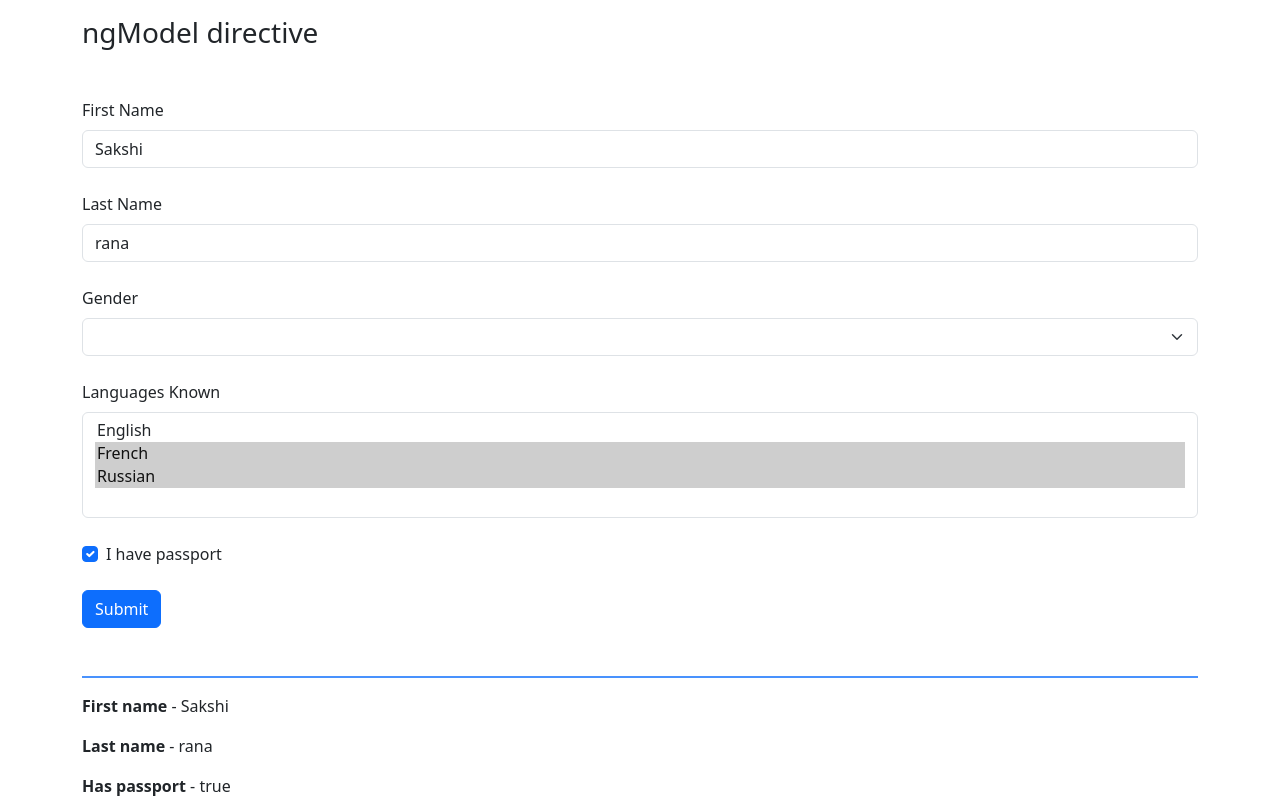
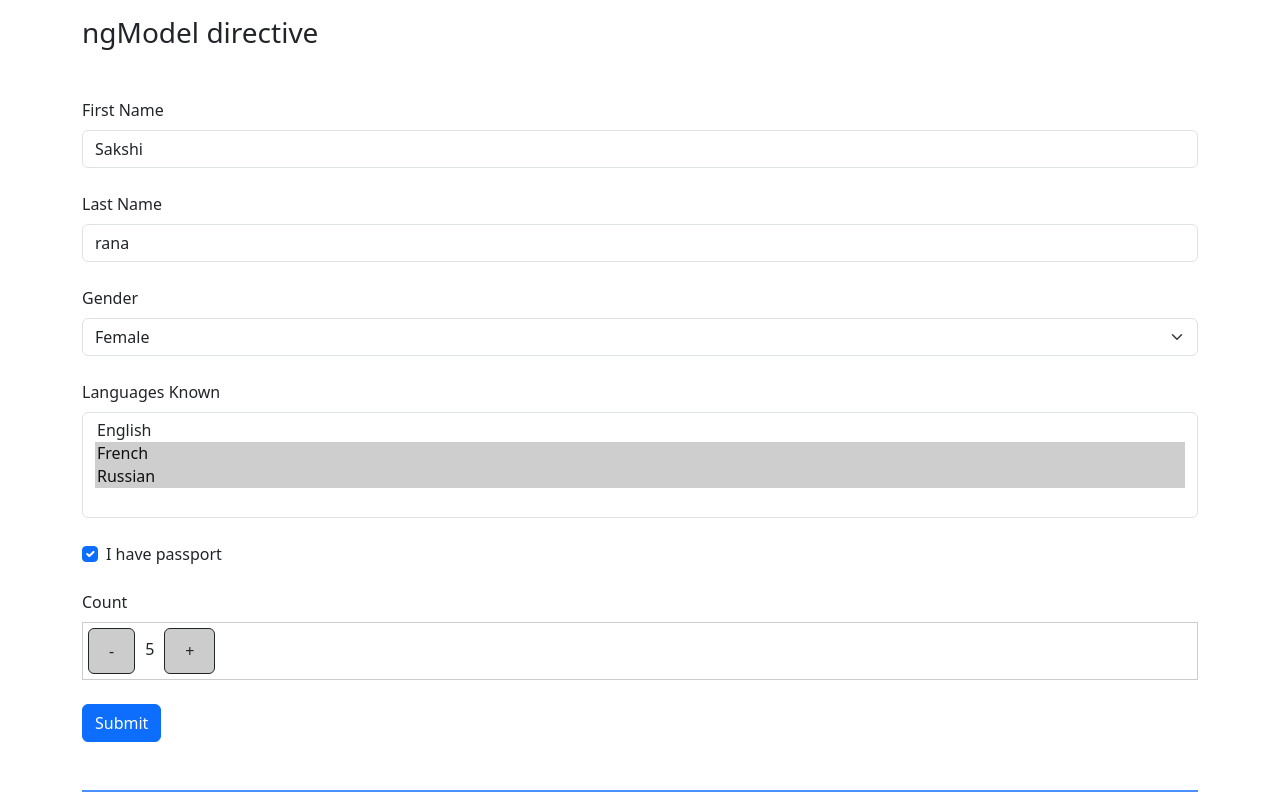
Before and after one commit to pardeepr08/build-your-own-angular-forms, an Angular app: page / in a window 1280 px wide. Shown: the top 800 px of the page. Built offline with nearby package versions, Linux system fonts and the light colour scheme.

Commit message:
Applied ngModel on custom form control

```diff
--- a/src/app/app.component.html
+++ b/src/app/app.component.html
@@ -25,6 +25,10 @@
       <label for="passport" class="form-check-label">I have passport</label>
       <input type="checkbox" class="form-check-input" name="passport" id="passport" [(ngModel)]="hasPassport" />
     </div>
+    <div class="mb-4">
+      <label for="count" class="form-label">Count</label>
+      <app-counter [(ngModel)]="count"></app-counter>
+    </div>
     <button type="submit" class="btn btn-primary">Submit</button>
   </form>
   <hr class="border border-primary border-1 opacity-75 mt-5">
@@ -34,5 +38,6 @@
     <p><b>Has passport</b> - {{hasPassport}}</p>
     <p><b>Gender</b> - {{selectedGender | json }}</p>
     <p><b>Languages</b> - {{languagesKnown | json}}</p>
+    <p><b>Count</b> - {{count}}</p>
   </div>
 </div>
--- a/src/app/app.component.ts
+++ b/src/app/app.component.ts
@@ -25,10 +25,7 @@ export class AppComponent {
     },
   ];
 
-  selectedGender = {
-    name: 'Female',
-    abbrev: 'F',
-  };
+  selectedGender = 'Female';
 
   languages = [
     {
@@ -61,4 +58,6 @@ export class AppComponent {
   compareFn(o1: any, o2: any): boolean {
     return o1?.name === o2?.name;
   }
+
+  count = 5;
 }
--- a/src/app/app.module.ts
+++ b/src/app/app.module.ts
@@ -4,10 +4,12 @@ import { BrowserModule } from '@angular/platform-browser';
 import { AppRoutingModule } from './app-routing.module';
 import { AppComponent } from './app.component';
 import { FormsModule } from 'src/forms/forms.module';
+import { CounterComponent } from './counter/counter.component';
 
 @NgModule({
   declarations: [
-    AppComponent
+    AppComponent,
+    CounterComponent
   ],
   imports: [
     BrowserModule,
--- /dev/null
+++ b/src/app/counter/counter.component.html
@@ -0,0 +1,5 @@
+<div class="wrapper">
+  <span class="btn" (click)="decrement()">-</span>
+  <span class="count">{{ count }}</span>
+  <span class="btn" (click)="increment()">+</span>
+</div>
--- /dev/null
+++ b/src/app/counter/counter.component.scss
@@ -0,0 +1,15 @@
+span.btn {
+    padding: 10px 20px;
+    border: 1px solid;
+    background-color: #ccc;
+}
+
+span.count {
+    margin: 0 10px;
+    min-width: 100px;
+}
+
+.wrapper {
+    padding: 5px;
+    border: 1px solid #ccc;
+}
--- /dev/null
+++ b/src/app/counter/counter.component.ts
@@ -0,0 +1,40 @@
+import { Component, OnInit, Provider, forwardRef } from '@angular/core';
+import { ControlValueAccessor, NG_VALUE_ACCESSOR } from 'src/forms/src/directives/control_value_accessor';
+
+const COUNTER_PROVIDER: Provider = {
+  provide: NG_VALUE_ACCESSOR,
+  useExisting: forwardRef(() => CounterComponent)
+}
+
+@Component({
+  selector: 'app-counter',
+  templateUrl: './counter.component.html',
+  styleUrls: ['./counter.component.scss'],
+  providers: [COUNTER_PROVIDER]
+})
+export class CounterComponent implements ControlValueAccessor {
+
+  count = 0;
+
+  onChange: any;
+
+  constructor() { }
+
+  writeValue(value: any): void {
+    this.count = value;
+  }
+
+  registerOnChange(fn: any): void {
+    this.onChange = fn;
+  }
+
+  increment() {
+    this.count++;
+    this.onChange(this.count);
+  }
+
+  decrement() {
+    this.count--;
+    this.onChange(this.count);
+  }
+}
```
